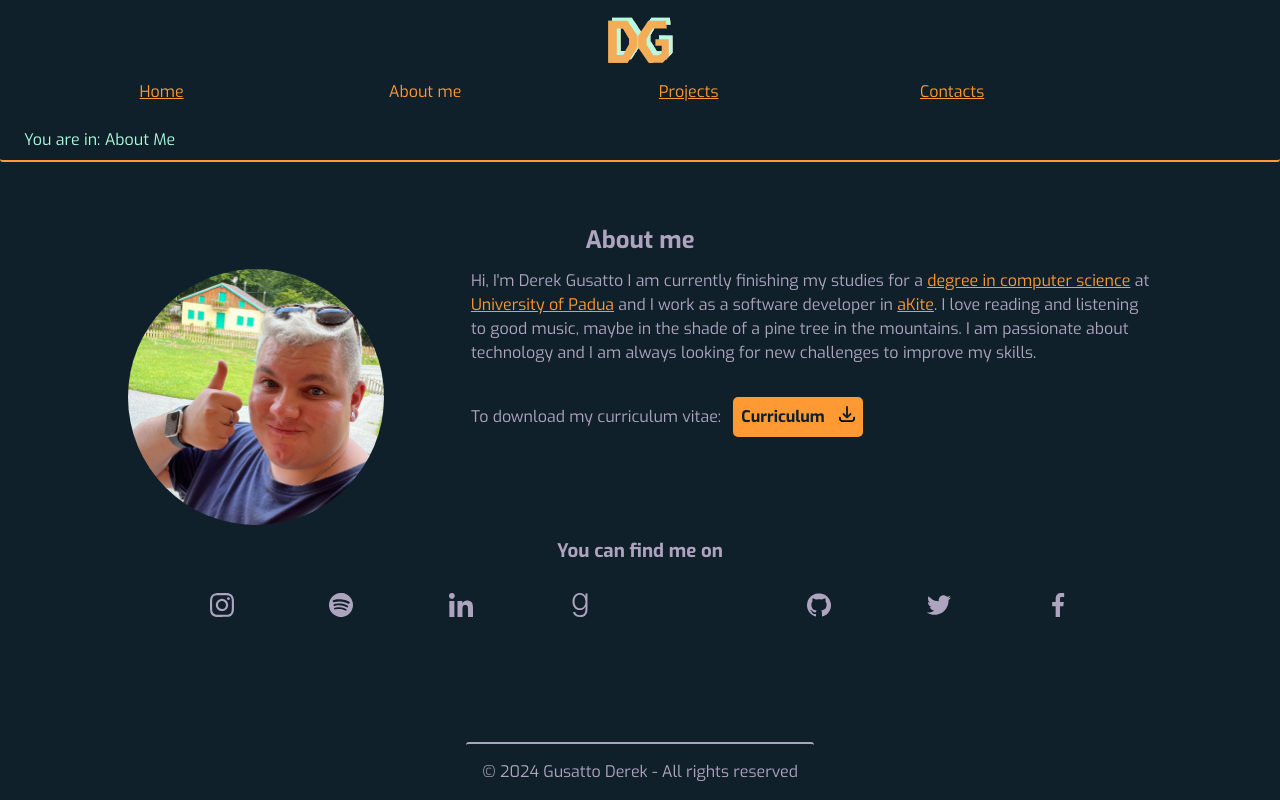
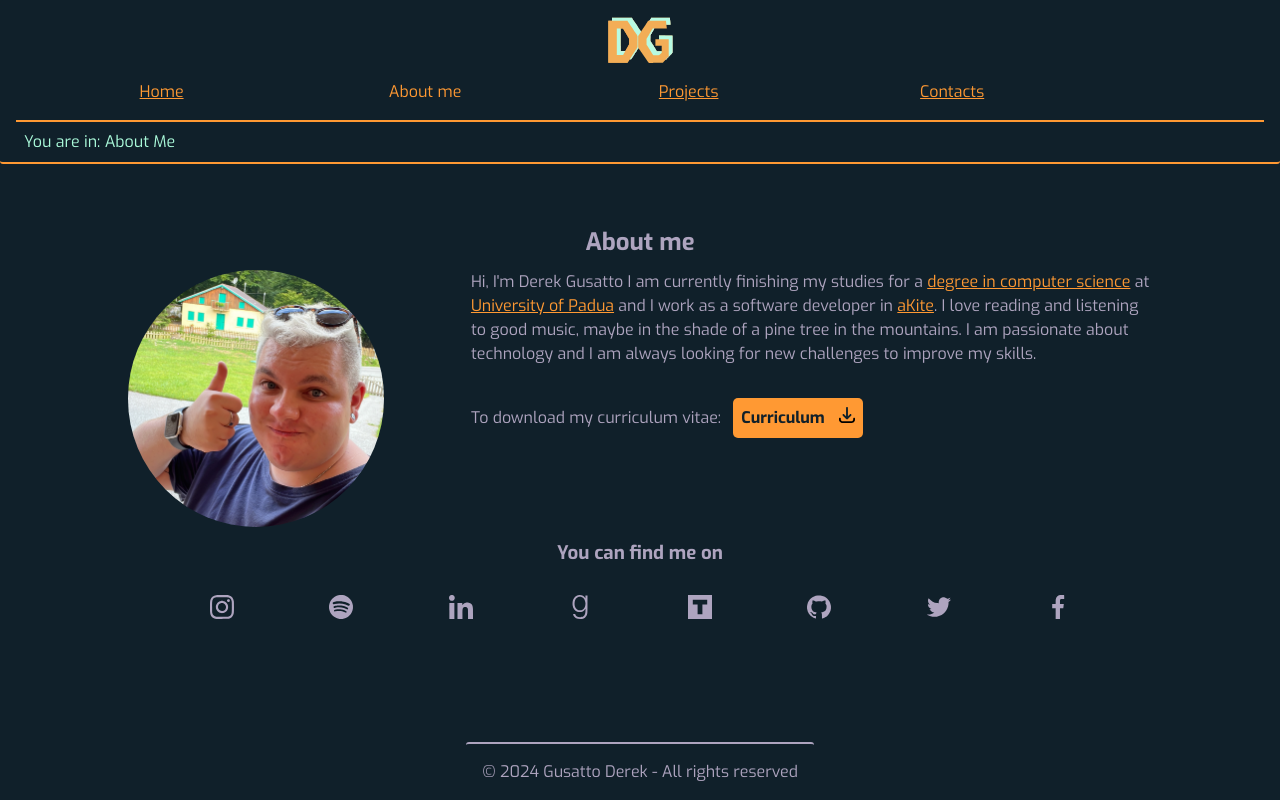
Before and after one commit to DerekGusatto02/derekgusatto.it, a PHP site: page /aboutme.php in a window 1280 px wide. Run offline with PHP 8.4, Linux system fonts and the light colour scheme.

Commit message:
Accessibility check

```diff
--- a/css/style.css
+++ b/css/style.css
@@ -63,7 +63,7 @@ a:visited{
     margin: auto;
     padding: 1em;
     list-style-type: none;
-    border-bottom: 2px solid var(--headerTxtColor);
+    border-bottom: 2px solid var(--mainColor);
 }
 
 #menu ul li{
@@ -125,6 +125,9 @@ main{
 }
 #email{
     background-image: url("../img/social-logo/email.svg");
+}
+#tvtime{
+    background-image: url("../img/social-logo/tvtime.svg");
 }
 
 #home-logo{
--- a/index.html
+++ b/index.html
@@ -17,11 +17,12 @@
         <div id="home-content">
 
         <header>
-            <h1 id="home-logo">Gusatto Derek</h1>
+
             <button id="togglemenu" onclick="toggleMenu()">Open menu</button>
             <nav aria-label="navigation Help" class="navigationhelp">
                 <a href="#content">Go to content</a>
             </nav>
+            <h1 id="home-logo">Gusatto Derek</h1>
             <nav id="menu" class="tmenuhidden" aria-label="Main menu">
                 <ul>
                     <li>Home</li>
@@ -42,6 +43,7 @@
                     <li id="instagram" class="logo"><a href="https://www.instagram.com/derek.gusatto/" target="_blank">Instagram</a></li>
                     <li id="linkedin" class="logo"><a href="https://www.linkedin.com/in/derek-gusatto-9a3402216/" target="_blank">LinkedIn</a></li>
                     <li id="github" class="logo"><a href="https://github.com/DerekGusatto02" target="_blank">Github</a></li>
+                </ul>
         </main>
         <footer>
             <p>
--- a/projects.html
+++ b/projects.html
@@ -133,7 +133,7 @@
                         </div>
                     </div>
                 </div>
-                <div href="" class="project-nolink">
+                <div class="project-nolink">
                     <div class="project-div left-project-div">
                         <img src="img/logo-akite.svg" class="project-img">
                         <div class="project-text">
```
